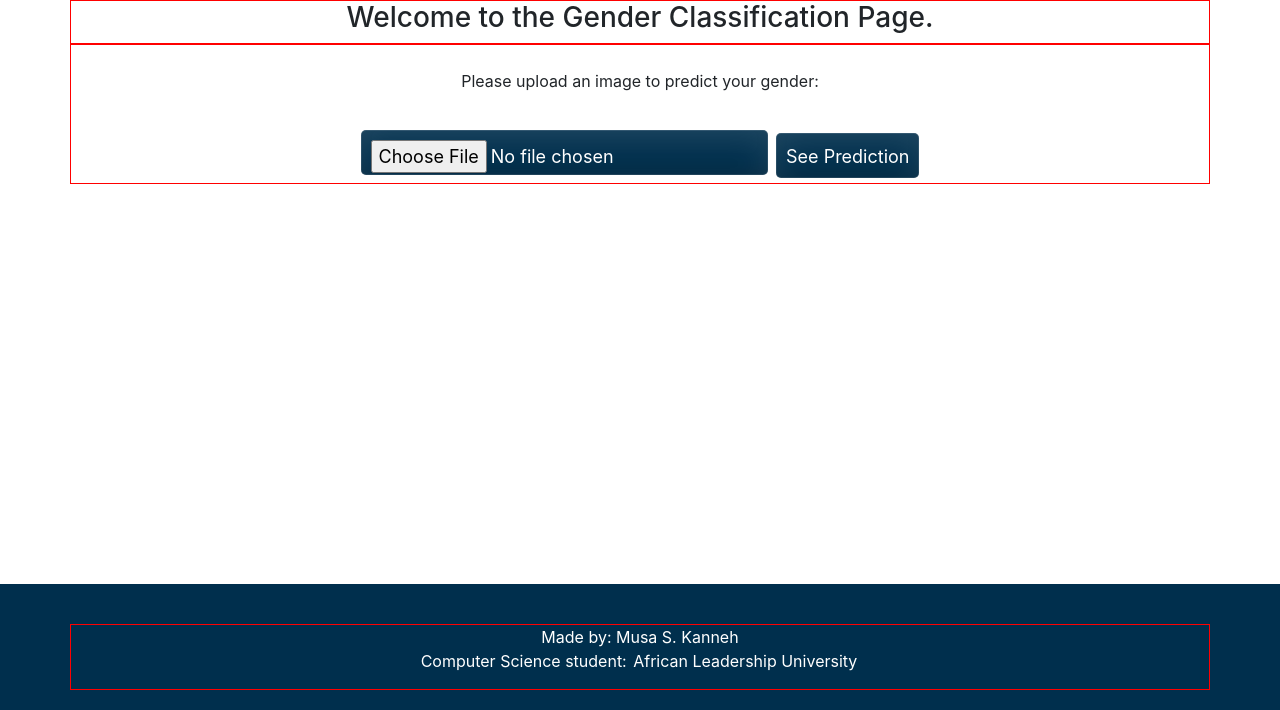
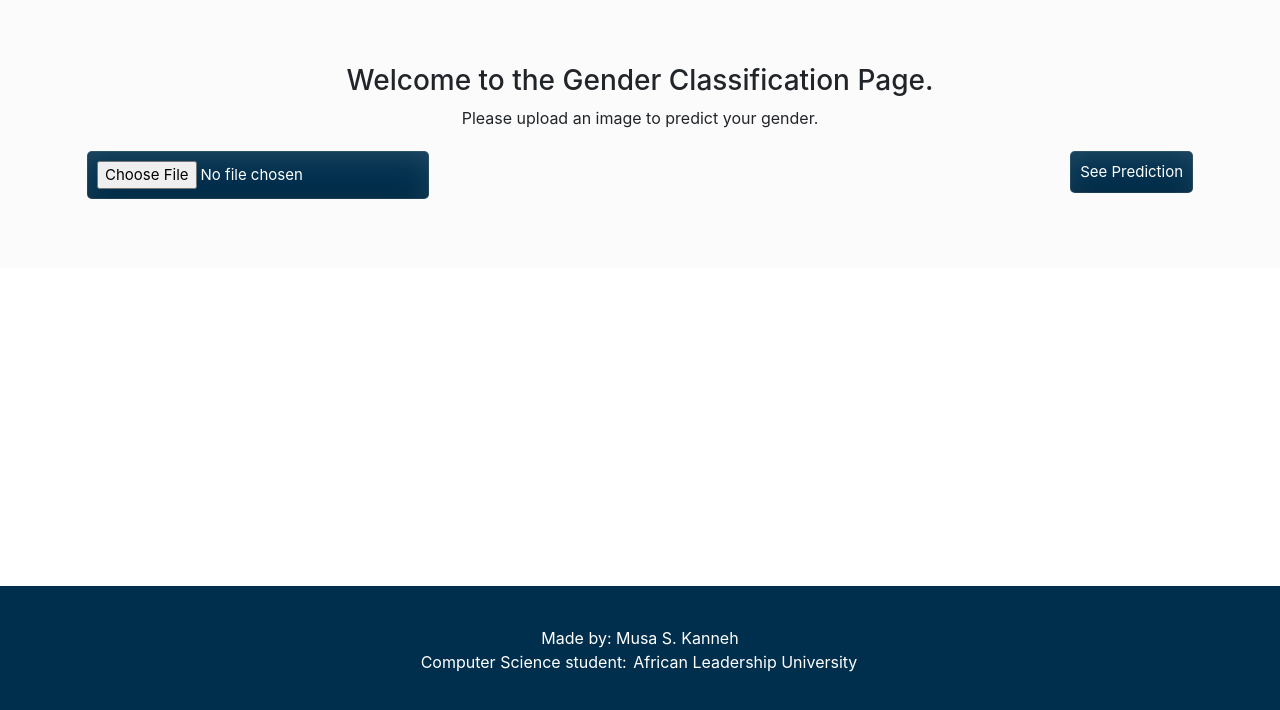
Before and after one commit to musakanneh/face-recognition-webapp, a Flask app: page /faceapp/gender in a window 1280 px wide. Shown: the part 90-800 px from the top of the page. Run offline with Flask 2, Linux system fonts and the light colour scheme; parts of the project's set-up code (start-up, migrations or seed data) failed here and were passed over; some libraries are stand-ins or nearby versions.

Commit message:
Refactored codebase

```diff
--- a/templates/base.html
+++ b/templates/base.html
@@ -19,7 +19,7 @@
                 <div class="navbar-nav">
                     <a class="nav-item nav-link" href="{{ url_for('index') }}">Home<span
                             class="sr-only">(current)</span></a>
-                    <a class="nav-item nav-link" href="{{ url_for('faceapp') }}">My Face App</a>
+                    <a class="nav-item nav-link" href="{{ url_for('gender') }}">My Face App</a>
                 </div>
             </div>
         </nav>
@@ -55,7 +55,6 @@
         a {
             text-align: center;
             color: #fff;
-            /*border: 1px solid #fff;*/
             margin: 5px 2px;
             outline: none;
         }
--- a/templates/gender.html
+++ b/templates/gender.html
@@ -1,15 +1,18 @@
 {% extends 'base.html' %} {% block bodyblock %}
 
+<main>
 <div class="container">
     <h3>Welcome to the Gender Classification Page.</h3>
+    <p>Please upload an image to predict your gender.</p>
 </div>
-
 <div class="container">
-    <br>
     <form action="#" method="post" enctype="multipart/form-data">
-        <label for="upload">Please upload an image to predict your gender: </label> <br><br>
+        <div>
             <input type="file" id="upload" name="image" required="true">
+        </div>
+        <div>
             <input type="submit" value="See Prediction">
+        </div>
     </form>
 </div>
 
@@ -28,15 +31,25 @@
 
 
 {% endif %}
-
+</main>
 
 <style>
-    .container{
-        border: 1px solid red;
+    .container {
         text-align: center;
     }
 
-    input{
+    main{
+        padding: 5% 4%;
+        background-color: #fbfbfb;
+    }
+
+    form {
+        display: flex;
+        width: 100%;
+        justify-content: space-between;
+    }
+
+    input {
         border: 1px solid red;
         text-align: center;
         padding: 10px;
@@ -47,8 +60,7 @@
         text-decoration: none !important;
         border: none;
         border-radius: 5px;
-            font-size: 18px;
-            height: 45px;
+        font-size: 15px;
         color: white;
         box-shadow: inset 0 -0.6em 1em -0.35em rgba(0, 0, 0, 0.17), inset 0 0.6em 2em -0.3em rgba(255, 255, 255, 0.15), inset 0 0 0em 0.05em rgba(255, 255, 255, 0.12);
         text-align: center;
```
Lines whose indentation alone changed are shown as unchanged.
